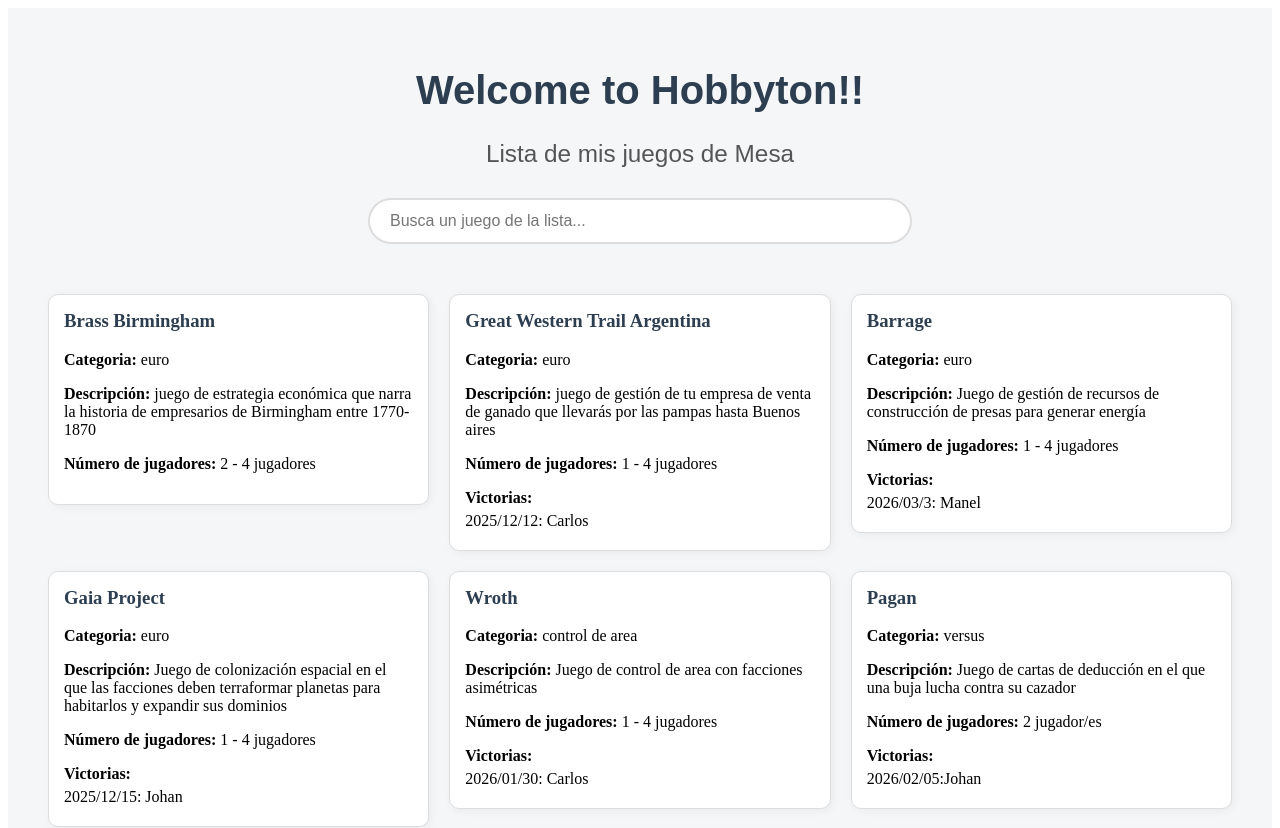
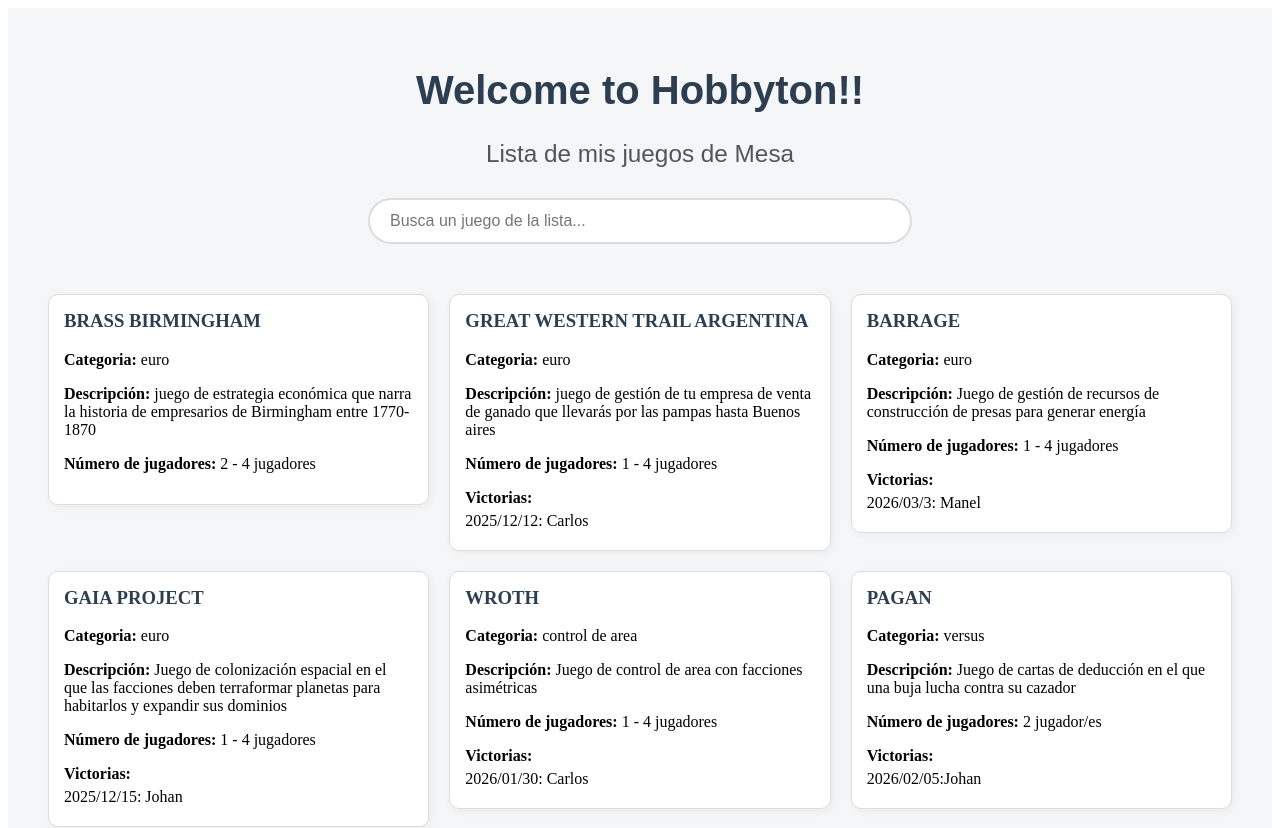
Before and after one commit to rexmurphy/ioc-angular-hobbyton-johan, an Angular app: page / in a window 1280 px wide. Shown: the top 828 px of the page. Built offline with nearby package versions, Linux system fonts and the light colour scheme.

Commit message:
feat: ex3 implement structural directives, trackBy and pipes for game list states

```diff
--- a/src/app/components/llista-elements/llista-elements.component.html
+++ b/src/app/components/llista-elements/llista-elements.component.html
@@ -1,7 +1,13 @@
 <app-barra-cerca (searchEvent)="handleSearch($event)"></app-barra-cerca>
 
-<div class="contenedor-grid">
-    @for (game of filteredGames; track game.id){
-        <app-targeta-element [game]="game"></app-targeta-element>
-    }
+
+<div *ngIf="filteredGames.length===0" class="empty-message">
+    <p>No se ha encontrado ningún juego</p>
 </div>
+<div class="contenedor-grid" *ngIf="filteredGames.length > 0">
+    <app-targeta-element
+        *ngFor ="let game of filteredGames; trackBy: trackByGameId" [game]="game">
+    </app-targeta-element>
+
+
+</div>
--- a/src/app/components/llista-elements/llista-elements.component.ts
+++ b/src/app/components/llista-elements/llista-elements.component.ts
@@ -24,4 +24,8 @@
   handleSearch(text: string){
     this.filteredGames=this.allGames.filter(g=> g.name.toLocaleLowerCase().includes(text.toLocaleLowerCase()))
   }
+
+  trackByGameId(index:number,game:Element):number{
+    return game.id;
+  }
 }
--- a/src/app/components/targeta-element/targeta-element.component.html
+++ b/src/app/components/targeta-element/targeta-element.component.html
@@ -1,6 +1,6 @@
 
 <div  class="game-card">
-    <h3>{{game.name}}</h3>
+    <h3>{{game.name | uppercase}}</h3>
     <p><strong>Categoria: </strong> {{game.category}}</p>
     <p><strong>Descripción: </strong>{{game.summary}}</p>
     <p><strong>Número de jugadores: </strong> {{formatPlayers(game)}}</p>
--- a/src/app/components/targeta-element/targeta-element.component.ts
+++ b/src/app/components/targeta-element/targeta-element.component.ts
@@ -1,10 +1,11 @@
 import { Component, Input } from '@angular/core';
+import { UpperCasePipe, CommonModule } from '@angular/common';
 import {Element} from '../../models/element.model';
 
 @Component({
   selector: 'app-targeta-element',
   standalone: true,
-  imports: [],
+  imports: [UpperCasePipe],
   templateUrl: './targeta-element.component.html',
   styleUrl: './targeta-element.component.scss'
 })
```
